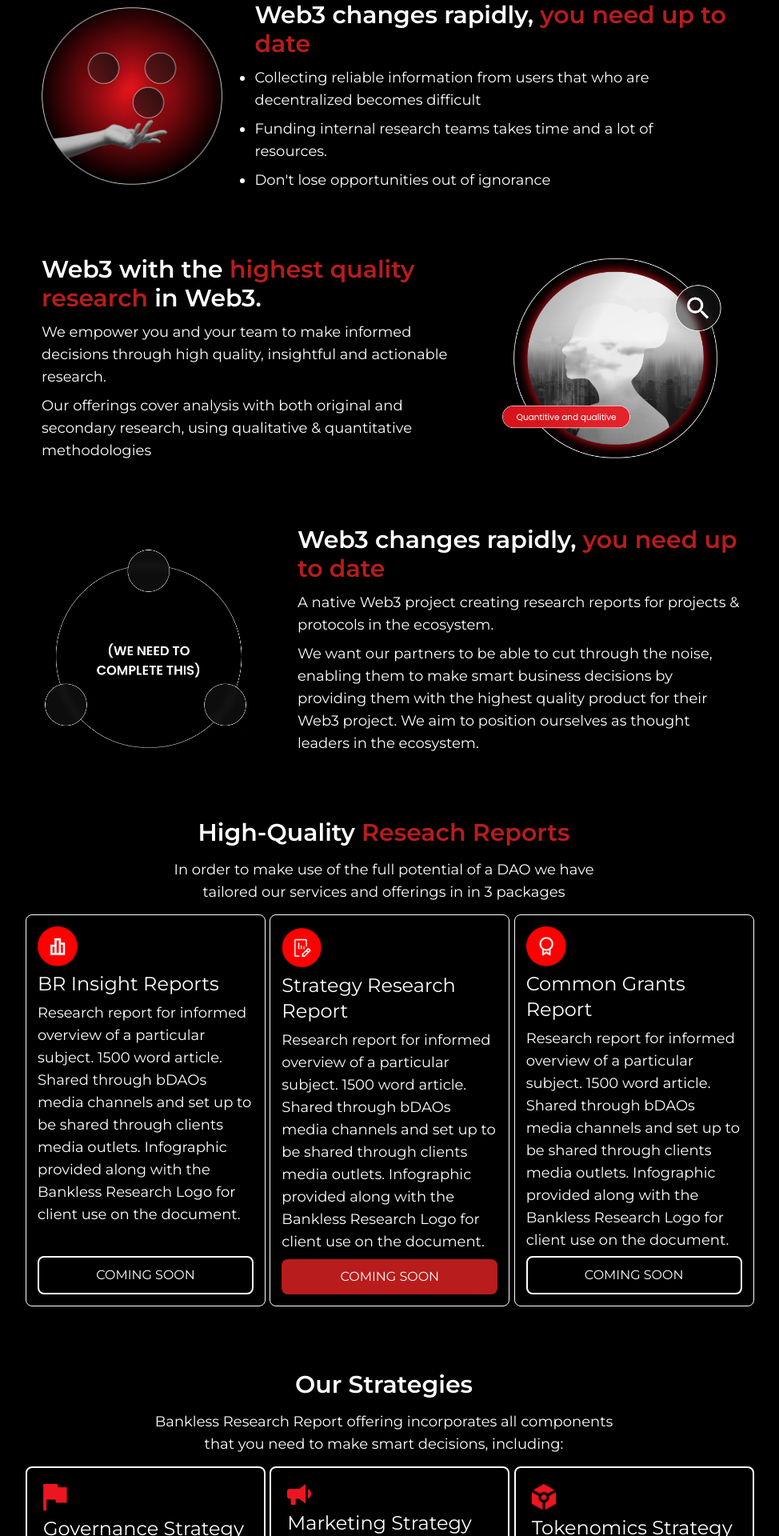
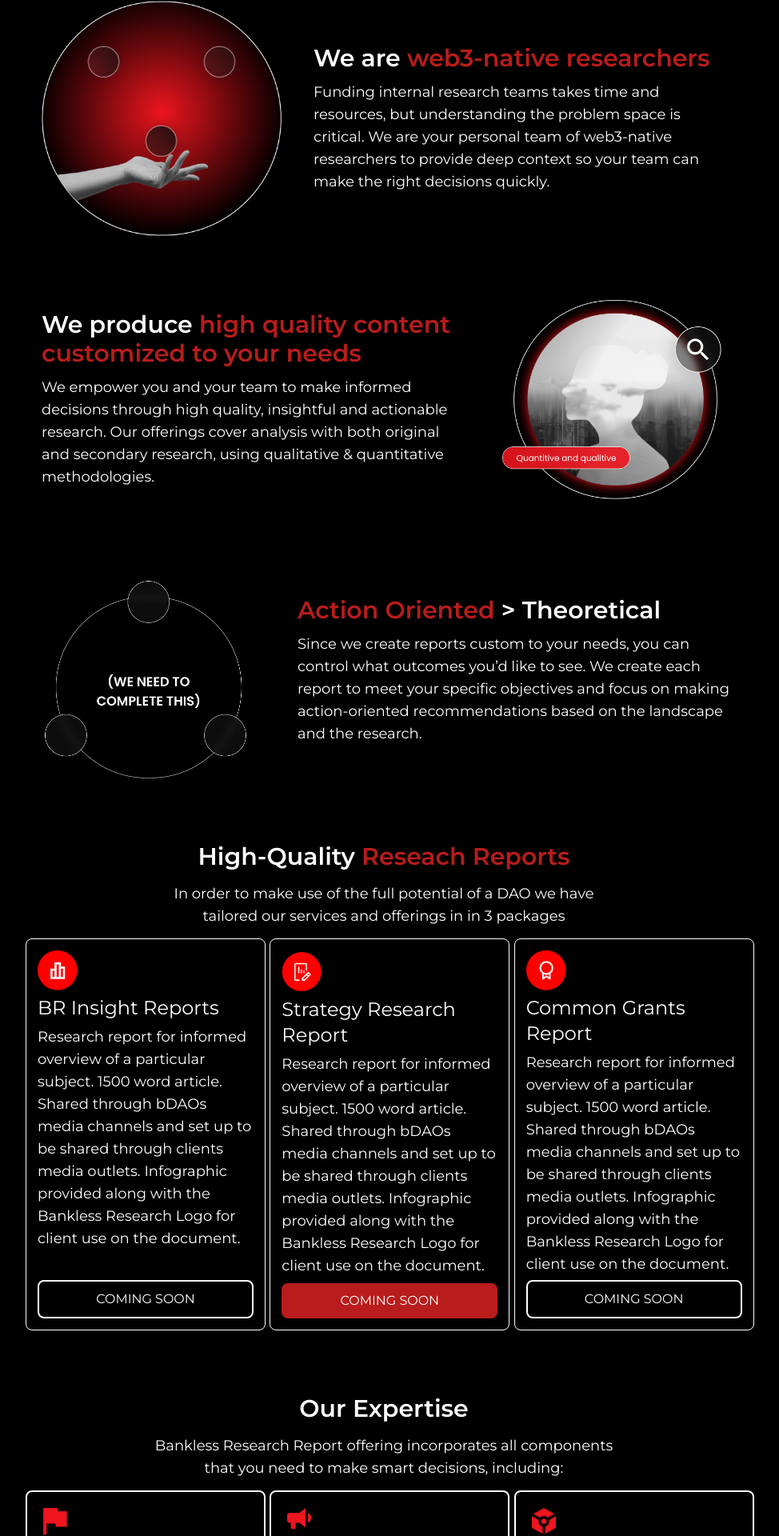
Before and after one commit to supreme2580/bankless-report-app, a Next.js app: page / in a window 1280 px wide. Shown: the part 839-2759 px from the top of the page at 80% size, without its empty margins (160-1134 px from the left). Built offline with nearby package versions, Linux system fonts and the light colour scheme.

Commit message:
suprememods

```diff
--- a/components/Quality.tsx
+++ b/components/CustomizedContent.tsx
@@ -1,16 +1,19 @@
 import Image from "next/image";
 
-export default function Quality() {
+export default function CustomizedContent() {
     return(
         <div className="bg-black w-full px-3.5 py-5 lg:p-10 flex justify-center items-center">
             <div className="max-w-4xl flex flex-col md:flex-row items-center space-y-4 md:space-y-0 md:space-x-10">
                 <div className="space-y-2.5 px-3.5 sm:px-5 md:px-5">
                     <h3 className="h3 text-white font-semibold text-center md:text-start">
-                        Web3 with the <span className="text-red-700">highest quality research</span> in Web3.
+                        We produce <span className="text-red-700">high quality content customized to your needs</span>
                     </h3>
-                    <div className="text-white space-y-2">
-                        <p className="p">We empower you and your team to make informed decisions through high quality, insightful and actionable research.</p>
-                        <p className="p">Our offerings cover analysis with both original and secondary research, using qualitative & quantitative methodologies</p>
+                    <div className="text-white">
+                        <p className="p">
+                            We empower you and your team to make informed decisions through high quality,
+                            insightful and actionable research. Our offerings cover analysis with both
+                            original and secondary research, using qualitative & quantitative methodologies.
+                        </p>
                     </div>
                 </div>
                 <Image src={"/quality.png"} width={300} height={300} alt={"image"} />
--- a/components/Strategy.tsx
+++ b/components/Expertise.tsx
@@ -1,42 +1,42 @@
 import Image from "next/image";
 
-export default function Strategy() {
+export default function Expertise() {
     return(
         <div className="bg-black w-full px-3.5 py-5 lg:p-10 flex flex-col justify-center items-center space-y-3.5">
-            <h3 className="h3 text-white font-semibold">Our Strategies</h3>
+            <h3 className="h3 text-white font-semibold">Our Expertise</h3>
             <p className="p text-white max-w-xl text-center">
                 Bankless Research Report offering incorporates all components that you need to make smart decisions, including:
             </p>
             <div className="max-w-4xl grid sm:grid-cols-2 lg:grid-cols-3 gap-3 lg:gap-5">
                 <div className="w-[300px] border-2 border-white rounded-lg p-5 space-y-1.5">
                     <Image src="/flag.png" width={30} height={30} alt="icon" />
-                    <h4 className="h4 text-white">Governance Strategy</h4>
-                    <p className="p text-white">Lorem ipsum dolor sit amet, consectetur adipiscing elit. Netus ultricies lectus vitae etiam porttitor aenean</p>
+                    <h4 className="h4 text-white">Governance</h4>
+                    <p className="p text-white">Insert description here</p>
                 </div>
                 <div className="w-[300px] border-2 border-white rounded-lg p-5 space-y-1.5">
                     <Image src="/marketing.png" width={30} height={30} alt="icon" />
-                    <h4 className="h4 text-white">Marketing Strategy</h4>
-                    <p className="p text-white">Lorem ipsum dolor sit amet, consectetur adipiscing elit. Netus ultricies lectus vitae etiam porttitor aenean</p>
+                    <h4 className="h4 text-white">Marketing</h4>
+                    <p className="p text-white">Insert description here</p>
                 </div>
                 <div className="w-[300px] border-2 border-white rounded-lg p-5 space-y-1.5">
                     <Image src="/tokenomics.png" width={30} height={30} alt="icon" />
-                    <h4 className="h4 text-white">Tokenomics Strategy</h4>
-                    <p className="p text-white">Lorem ipsum dolor sit amet, consectetur adipiscing elit. Netus ultricies lectus vitae etiam porttitor aenean</p>
+                    <h4 className="h4 text-white">Tokenomics</h4>
+                    <p className="p text-white">Insert description here</p>
                 </div>
                 <div className="w-[300px] border-2 border-white rounded-lg p-5 space-y-1.5">
                     <Image src="/community.png" width={30} height={30} alt="icon" />
-                    <h4 className="h4 text-white">Community Strategy</h4>
-                    <p className="p text-white">Lorem ipsum dolor sit amet, consectetur adipiscing elit. Netus ultricies lectus vitae etiam porttitor aenean</p>
+                    <h4 className="h4 text-white">Community</h4>
+                    <p className="p text-white">Insert description here</p>
                 </div>
                 <div className="w-[300px] border-2 border-white rounded-lg p-5 space-y-1.5">
                     <Image src="/treasury.png" width={30} height={30} alt="icon" />
-                    <h4 className="h4 text-white">Treasury Strategy</h4>
-                    <p className="p text-white">Lorem ipsum dolor sit amet, consectetur adipiscing elit. Netus ultricies lectus vitae etiam porttitor aenean</p>
+                    <h4 className="h4 text-white">Treasury</h4>
+                    <p className="p text-white">Insert description here</p>
                 </div>
                 <div className="w-[300px] border-2 border-white rounded-lg p-5 space-y-1.5">
                     <Image src="/business.png" width={30} height={30} alt="icon" />
-                    <h4 className="h4 text-white">Bussiness Strategy</h4>
-                    <p className="p text-white">Lorem ipsum dolor sit amet, consectetur adipiscing elit. Netus ultricies lectus vitae etiam porttitor aenean</p>
+                    <h4 className="h4 text-white">Bussiness</h4>
+                    <p className="p text-white">Insert description here</p>
                 </div>
             </div>
         </div>
--- a/components/Hero.tsx
+++ b/components/Hero.tsx
@@ -8,7 +8,7 @@
             <div className="flex-1 h-full flex flex-col items-center justify-center space-y-3.5">
                 <h1 className="font-semibold text-white h1">Bankless Labs</h1>
                 <p className="text-white px-2.5 text-center sm:max-w-md p">
-                    The highest quality research in Web3 that helps you cut through the noise and make smart decisions!
+                    The highest quality research in Web3 that helps projects and protocols cut through the noise and make smart decisions
                 </p>
                 <div className="space-y-1.5 sm:space-y-0 sm:space-x-2.5 sm:flex">
                     <button className="flex space-x-1 border-2 border-white p-2 rounded-lg items-center">
@@ -20,7 +20,7 @@
                         </span>
                     </button>
                     <button className="flex space-x-1 bg-red-700 py-2.5 px-3.5 rounded-lg items-center text-white font-semibold">
-                        HIRE OUR SERVICES
+                        WORK WITH US
                     </button>
                 </div>
             </div>
--- a/components/UpDate.tsx
+++ b/components/Theoretical.tsx
@@ -1,19 +1,19 @@
 import Image from "next/image";
 
-export default function UpDate() {
+export default function Theoretical() {
     return(
         <div className="bg-black w-full px-3.5 py-5 lg:p-10 flex justify-center items-center">
             <div className="max-w-4xl flex flex-col md:flex-row items-center space-y-4 md:space-y-0 md:space-x-10">
                 <Image src={"/date.png"} width={300} height={300} alt={"image"} />
                 <div className="space-y-2.5 px-3.5 sm:px-5 md:px-0">
                     <h3 className="h3 text-white font-semibold text-center md:text-start">
-                        Web3 changes rapidly, <span className="text-red-700">you need up to date</span>
+                        <span className="text-red-700">Action Oriented</span> {">"} Theoretical
                     </h3>
                     <div className="space-y-2 text-white">
-                        <p className="p">A native Web3 project creating research reports for projects & protocols in the ecosystem.</p>
                         <p className="p">
-                            We want our partners to be able to cut through the noise, enabling them to make smart business decisions by providing
-                            them with the highest quality product for their Web3 project. We aim to position ourselves as thought leaders in the ecosystem.
+                            Since we create reports custom to your needs, you can control what outcomes you{"’"}d like to see.
+                            We create each report to meet your specific objectives and focus on making action-oriented
+                            recommendations based on the landscape and the research.
                         </p>
                     </div>
                 </div>
--- a/components/Rapidly.tsx
+++ b/components/Web3Native.tsx
@@ -1,26 +1,24 @@
 import Image from "next/image";
 
-export default function Rapidly() {
+export default function Web3Native() {
     return(
         <div className="bg-black w-full px-3.5 py-5 lg:p-10 flex justify-center items-center">
             <div className="flex flex-col items-center max-w-4xl space-y-4 md:flex-row md:space-y-0 md:space-x-10 md:px-5">
-                <div className="relative">
+                <div className="relative min-w-[300px]">
                     <Image src={"/hand.png"} width={300} height={300} alt={"image"} />
                     <Image src={"/balls.png"} width={75} height={75} alt={"image"} className="absolute top-10 left-10" />
                     <Image src={"/balls.png"} width={75} height={75} alt={"image"} className="absolute top-10 right-10" />
-                    <Image src={"/balls.png"} width={75} height={75} alt={"image"} className="absolute bottom-16 left-24" />
+                    <Image src={"/balls.png"} width={75} height={75} alt={"image"} className="absolute bottom-20 left-28" />
                 </div>
                 <div className="space-y-2.5 px-3.5 sm:px-5 md:px-0">
                     <h3 className="font-semibold text-center text-white h3 md:text-start">
-                        Web3 changes rapidly, <span className="text-red-700">you need up to date</span>
+                        We are <span className="text-red-700">web3-native researchers</span>
                     </h3>
-                    <div>
-                        <ul className="space-y-2 text-white list-disc">
-                            <li className="p">Collecting reliable information from users that who are decentralized becomes difficult</li>
-                            <li className="p">Funding internal research teams takes time and a lot of resources.</li>
-                            <li className="p">Don{"'"}t lose opportunities out of ignorance</li>
-                        </ul>
-                    </div>
+                    <p className="text-white p">
+                        Funding internal research teams takes time and resources, but understanding the problem space is critical.
+                        We are your personal team of web3-native researchers to provide deep context so your team can make
+                        the right decisions quickly.
+                    </p>
                 </div>
             </div>
         </div>
--- a/pages/index.tsx
+++ b/pages/index.tsx
@@ -2,11 +2,11 @@
 import Contact from "../components/Contact";
 import Footer from "../components/Footer";
 import Hero from "../components/Hero";
-import Quality from "../components/Quality";
-import Rapidly from "../components/Rapidly";
 import Research from "../components/Research";
-import Strategy from "../components/Strategy";
-import UpDate from "../components/UpDate";
+import Web3Native from "../components/Web3Native";
+import CustomizedContent from "../components/CustomizedContent";
+import Theoretical from "../components/Theoretical";
+import Expertise from "../components/Expertise";
 
 export default function Home() {
   return(
@@ -16,11 +16,11 @@
       </Head>
       <main className="w-full overflow-x-hidden">
         <Hero />
-        <Rapidly />
-        <Quality />
-        <UpDate />
+        <Web3Native />
+        <CustomizedContent />
+        <Theoretical />
         <Research />
-        <Strategy />
+        <Expertise />
         <Contact />
         <Footer />
       </main>
```
Also changed, not shown: components/Contact.tsx (+9 -13 lines).
